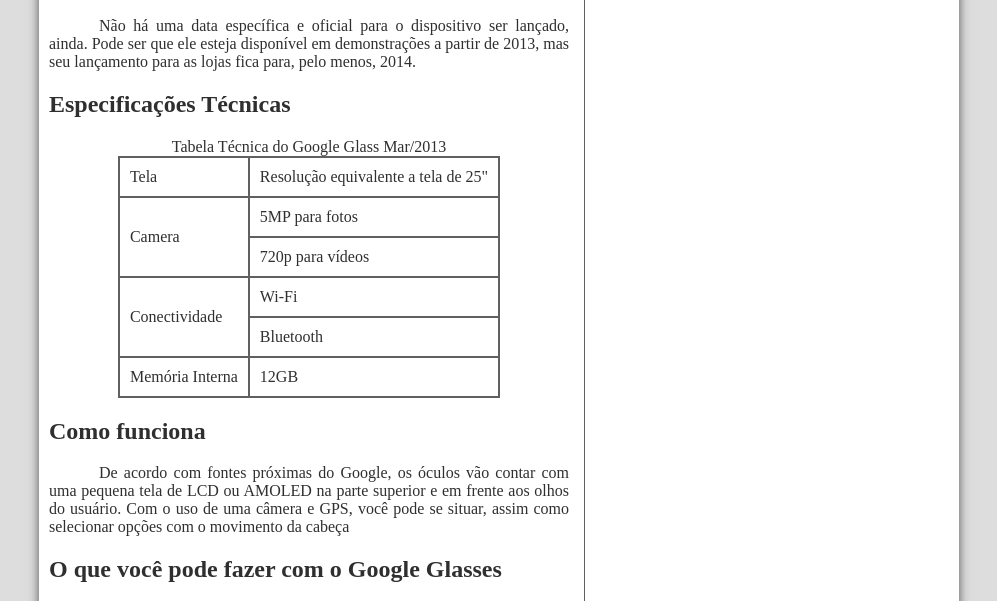
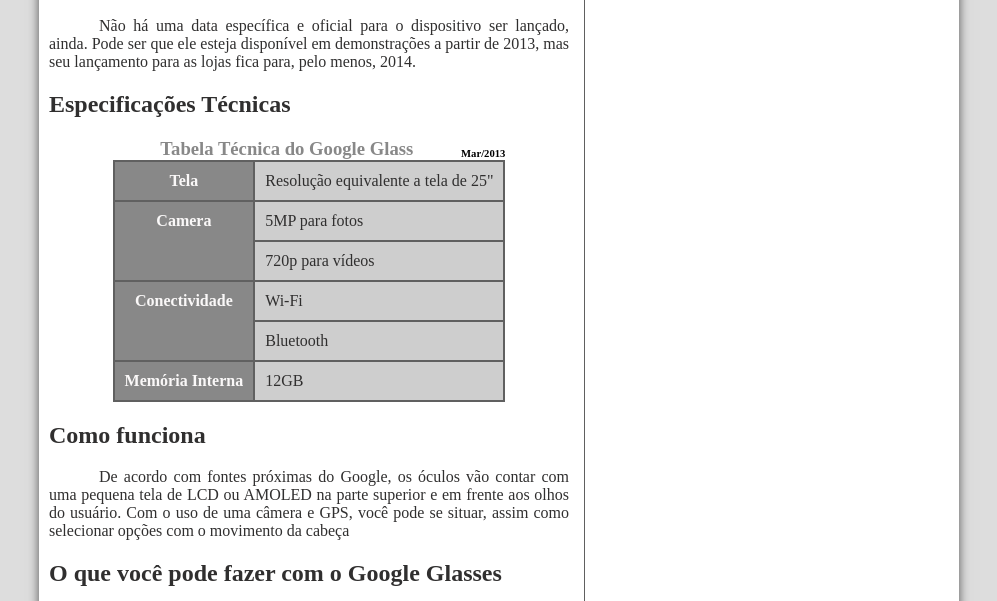
Before and after one commit to Projetos-compartilhado/html_css_js-, a plain HTML site: page projeto-glass-html5/index.html in a window 1280 px wide. Shown: the part 669-1270 px from the top of the page, without its empty margins (141-1138 px from the left). Drawn offline with Linux system fonts and the light colour scheme; a web font is replaced by a local one.

Commit message:
Estilo CSS para Tabela em HTML

```diff
--- a/projeto-glass-html5/_css/estilo.css
+++ b/projeto-glass-html5/_css/estilo.css
@@ -142,6 +142,32 @@
    padding: 10px;
 }
 
+table#tabelaSpac td.ce{
+    color: #faf8f8;
+    background-color: #888;
+    vertical-align: top;
+    text-align: center;
+    font-weight: bold;
+}
+
+table#tabelaSpac td.cd{
+    background-color: #cecece;
+
+}
+
+table#tabelaSpac caption {
+    color: #888;
+    font-size: 14pt;
+    font-weight: bolder;
+}
+
+table#tabelaSpac caption span {
+    display: block;
+    float: right;
+    color: black;
+    font-size: 8pt;
+    margin-top: 10px;
+}
  aside#lateral {
     display: block;
     width: 350px;
--- a/projeto-glass-html5/index.html
+++ b/projeto-glass-html5/index.html
@@ -70,14 +70,14 @@
             <h1>Especificações Técnicas</h1>
 
             <table id="tabelaSpac">
-            <caption>Tabela Técnica do Google Glass Mar/2013</caption>
+            <caption>Tabela Técnica do Google Glass <span>Mar/2013</span></caption>
 
-            <tr><td>Tela</td><td>Resolução equivalente a tela de 25"</td></tr>
-            <tr><td rowspan="2">Camera</td> <td>5MP para fotos </td></tr>
-            <tr><td> 720p para vídeos</td></tr>
-            <tr><td rowspan="2">Conectividade</td><td> Wi-Fi</td></tr>
-            <tr><td> Bluetooth</td></tr>
-            <tr><td>Memória Interna</td><td> 12GB</td></tr>
+            <tr><td class="ce">Tela</td><td class="cd">Resolução equivalente a tela de 25"</td></tr>
+            <tr><td class="ce" rowspan="2">Camera</td><td class="cd">5MP para fotos </td></tr>
+            <tr><td class="cd"> 720p para vídeos</td></tr>
+            <tr><td class="ce" rowspan="2">Conectividade</td><td class="cd"> Wi-Fi</td></tr>
+            <tr><td class="cd"> Bluetooth</td></tr>
+            <tr><td class="ce">Memória Interna</td><td class="cd"> 12GB</td></tr>
           </table>
 
             <h1>Como funciona</h1>
```
